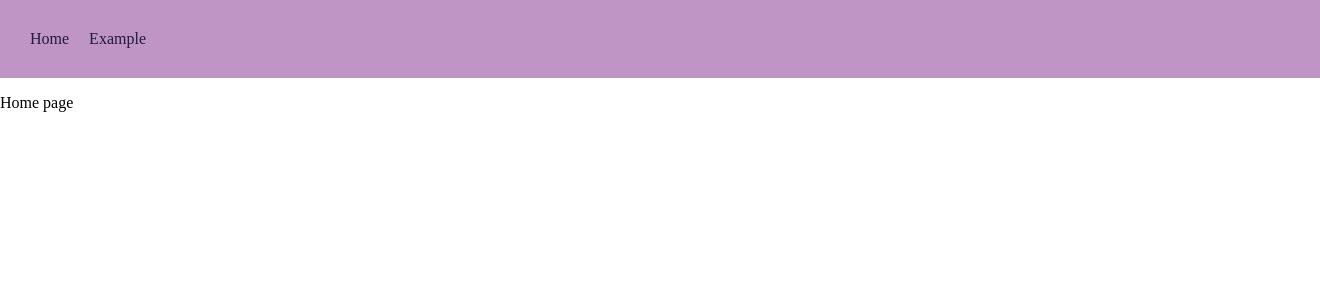
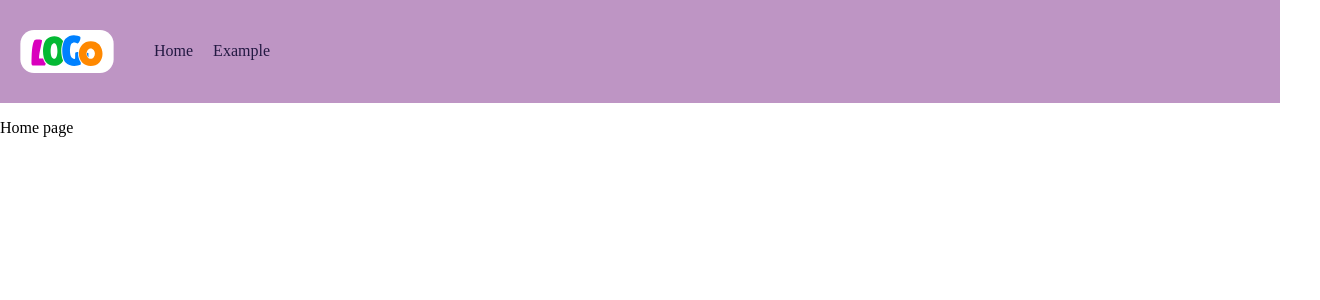
Before and after one commit to NegreevDashkovZakhar/react-ts-template, a React app: page / in a window 1280 px wide. Shown: the top 300 px of the page, 1320 px wide, since content can reach past the window. Built offline with nearby package versions, Linux system fonts and the light colour scheme.

Commit message:
feat: added svg support

```diff
--- a/declarations.d.ts
+++ b/declarations.d.ts
@@ -1 +1,5 @@
-declare module "*.scss";
+declare module '*.scss';
+declare module '*.svg' {
+  const content: any;
+  export default content;
+}
--- a/src/components/Header/Header.tsx
+++ b/src/components/Header/Header.tsx
@@ -1,9 +1,11 @@
 import HeaderLink from './HeaderLink';
 import style from './header.module.scss';
+import logo from '@assets/logo.svg';
 
 const Header: React.FC = () => {
   return (
     <header className={style.header}>
+      <img className={style['header__logo']} src={logo} />
       <nav className={style['header__navigation']}>
         <HeaderLink text="Home" href="/" />
         <HeaderLink text="Example" href="/example" />
--- a/src/components/Header/header.module.scss
+++ b/src/components/Header/header.module.scss
@@ -1,7 +1,20 @@
 @import '@styles/__defines.scss';
 
 .header {
-  width: 100%;
+  display: flex;
+  align-items: center;
+  gap: 30px;
+
   background-color: $theme-2;
   padding: 30px 20px;
+
+  &__logo {
+    width: 94px;
+    height: 43px;
+    display: inline-block;
+  }
+
+  &__navigation {
+    display: inline-block;
+  }
 }
--- a/tsconfig.json
+++ b/tsconfig.json
@@ -5,7 +5,8 @@
     "paths": {
       "@components/*": ["src/components/*"],
       "@styles/*": ["src/styles/*"],
-      "@pages/*": ["src/pages/*"]
+      "@pages/*": ["src/pages/*"],
+      "@assets/*": ["assets/*"]
     },
     "noImplicitAny": true,
     "allowSyntheticDefaultImports": true,
--- a/webpack.config.js
+++ b/webpack.config.js
@@ -49,6 +49,7 @@ module.exports = {
       '@styles': path.join(__dirname, '/src/styles'),
       '@components': path.join(__dirname, '/src/components'),
       '@pages': path.join(__dirname, '/src/pages'),
+      '@assets': path.join(__dirname, '/assets'),
     },
   },
 
@@ -92,6 +93,10 @@ module.exports = {
         use: 'ts-loader',
         exclude: /node_modules/,
       },
+      {
+        test: /\.(png|jp(e*)g|svg|gif)$/,
+        type: 'asset/resource',
+      },
     ],
   },
 };
```
Also changed, not shown: assets/logo.svg (added).
